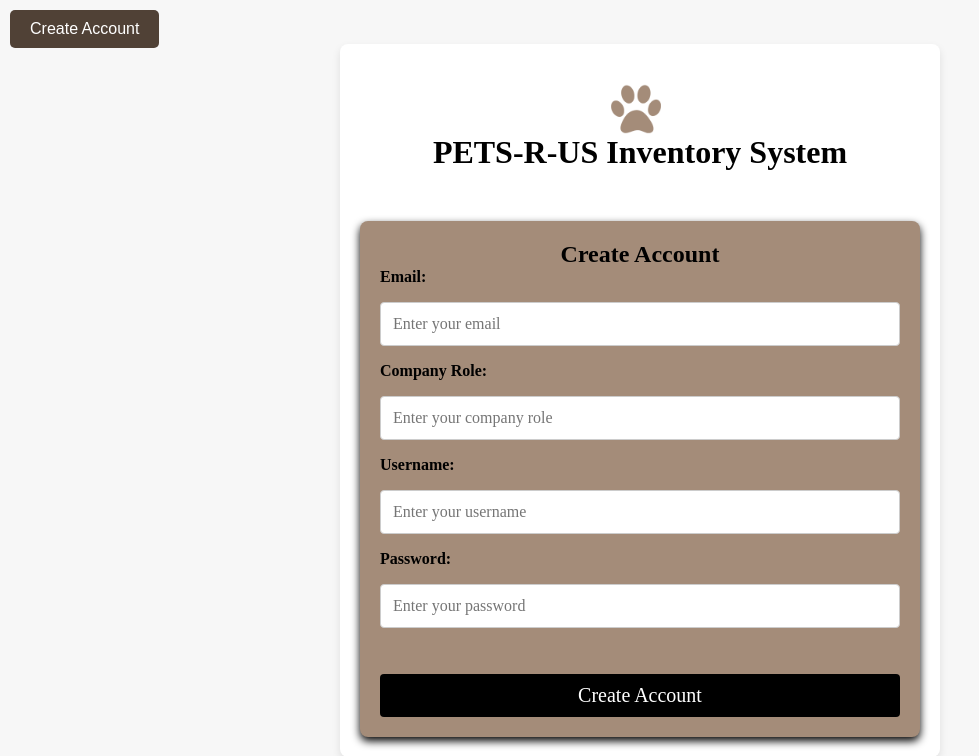
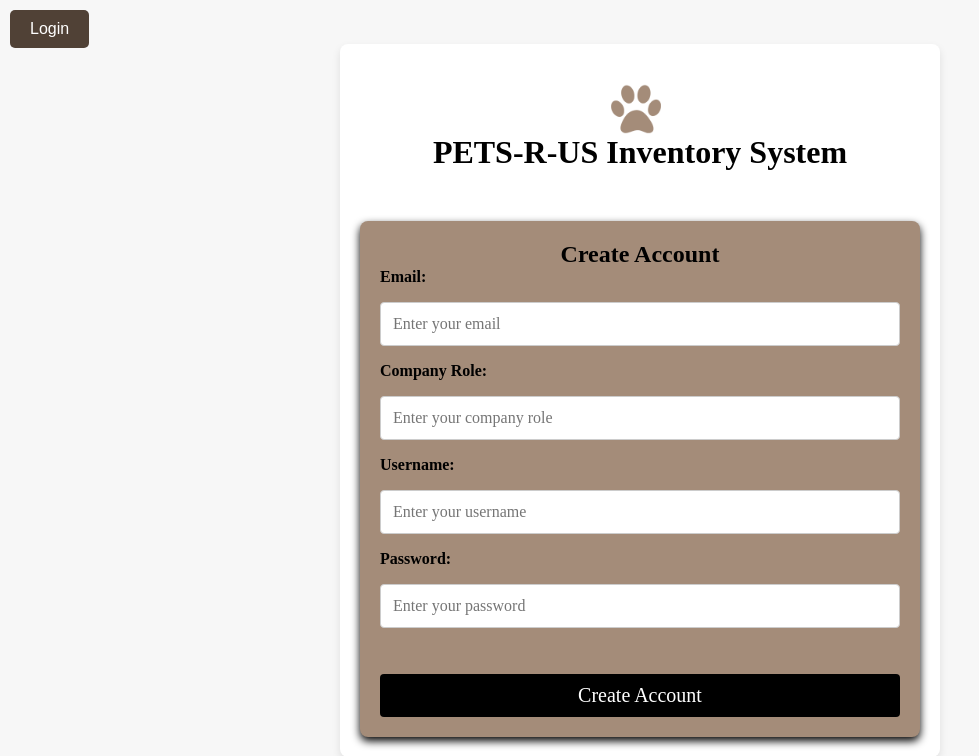
Before and after one commit to hollyschwecke/New-Team-5-Project, a Flask app: page /createaccount in a window 1280 px wide. Shown: the top 756 px of the page, without its empty margins (0-979 px from the left). Run offline with Flask 3, Linux system fonts and the light colour scheme; parts of the project's set-up code (start-up, migrations or seed data) failed here and were passed over; some libraries are stand-ins or nearby versions; some web fonts are replaced.

Commit message:
fixing label

```diff
--- a/templates/createaccount.html
+++ b/templates/createaccount.html
@@ -18,7 +18,7 @@ Usage: utilize the css file for the  page "createaccount.css", javascript, and n
         <title>Create Account for PETS-R-US Inventory System</title>
     </head>
     <body>
-        <a href="/login"></a><button id="loginbutton">Create Account</button></a>
+        <a href="/login"></a><button id="loginbutton">Login</button></a>
         <div class="container">
             <!-- header with icon in there -->
             <div class="headerinfo">
```
